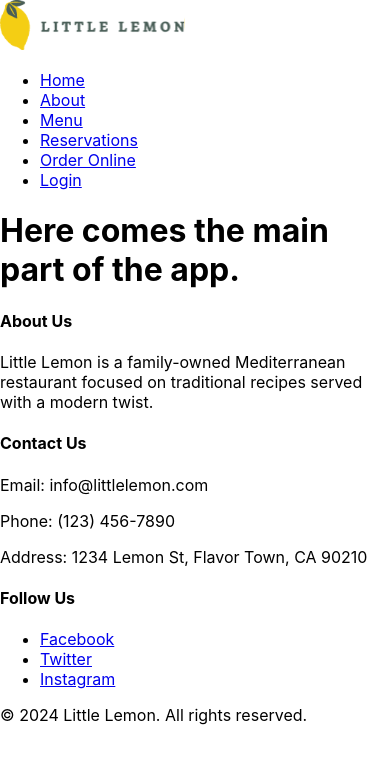
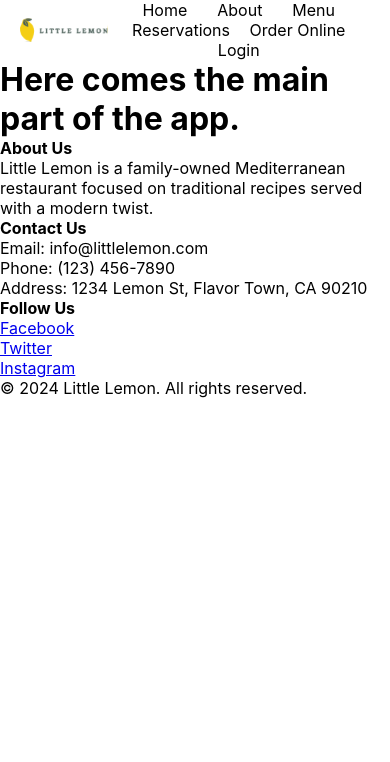
Before and after one commit to mischanvp/Capstone_Front_End, a React (Create React App) app in the folder app/: page / in a window 390 px wide. Shown: the top 762 px of the page. Built offline with nearby package versions, Linux system fonts and the light colour scheme.

Commit message:
add style css and responsive design for nav bar

```diff
--- a/app/src/App.js
+++ b/app/src/App.js
@@ -7,10 +7,12 @@ import Footer from  './components/Footer'
 function App() {
   return (
     <>
-      {/* Header section */}
-      <Header />
-      {/* Navigation section */}
-      <Nav />
+      <header className="nav-header">
+        {/* Header section */}
+        <Header />
+        {/* Navigation section */}
+        <Nav />
+      </header>
       {/* Main section */}
       <Main />
       {/* Footer section */}
--- a/app/src/components/Footer.js
+++ b/app/src/components/Footer.js
@@ -1,4 +1,5 @@
 import React from 'react'
+import '../style.css'
 
 function Footer() {
     return (
--- a/app/src/components/Header.js
+++ b/app/src/components/Header.js
@@ -1,5 +1,6 @@
 import React from 'react'
 import Logo from '../pics/Logo.svg'
+import '../style.css'
 
 function Header() {
     return (
--- a/app/src/components/Main.js
+++ b/app/src/components/Main.js
@@ -1,4 +1,6 @@
 import React from 'react'
+import '../style.css'
+
 
 function Main() {
     return (
--- a/app/src/components/Nav.js
+++ b/app/src/components/Nav.js
@@ -1,8 +1,9 @@
 import React from 'react'
+import '../style.css'
 
 function Nav() {
     return (
-    <ul>
+    <ul class='nav-list'>
         <li><a href="#home">Home</a></li>
         <li><a href="#About">About</a></li>
         <li><a href="#Menu">Menu</a></li>
--- /dev/null
+++ b/app/src/style.css
@@ -0,0 +1,41 @@
+* {
+    padding: 0; /* Set default padding to 0 */
+    margin: 0; /* Set default margin to 0 */
+}
+
+.nav-header {
+    display: grid;
+    grid-template-columns: 25% 75%;
+    justify-content: space-evenly; /* Space out the items evenly */
+    background-color: white;      /* Set background color for the nav */
+    align-items: center;
+    padding: 0 20px;
+    max-width: 1366px;    /* Set a max-width for the container */
+}
+
+.nav-list {
+    display: flex;
+    flex-flow: row wrap; /* Wraps along rows when size too small */
+    list-style-type: none;       /* Remove bullet points from the list */
+    justify-content: space-evenly; /* Space out the items evenly */
+    background-color: white;      /* Set background color for the nav */
+    margin: 0 10px;
+    text-decoration: none;
+}
+
+.nav-list a {
+    text-decoration: none; /* Not underlining links */
+    color: black;
+    padding: 5px;
+}
+
+.nav-list a:hover {
+    background-color: rgb(73, 94, 87);
+    border-radius: 4px;
+    color: white;
+}
+
+img {
+    width: 100%;                 /* Make the image take up 100% of its grid area */
+    height: auto;                /* Maintain the aspect ratio */
+}
```
